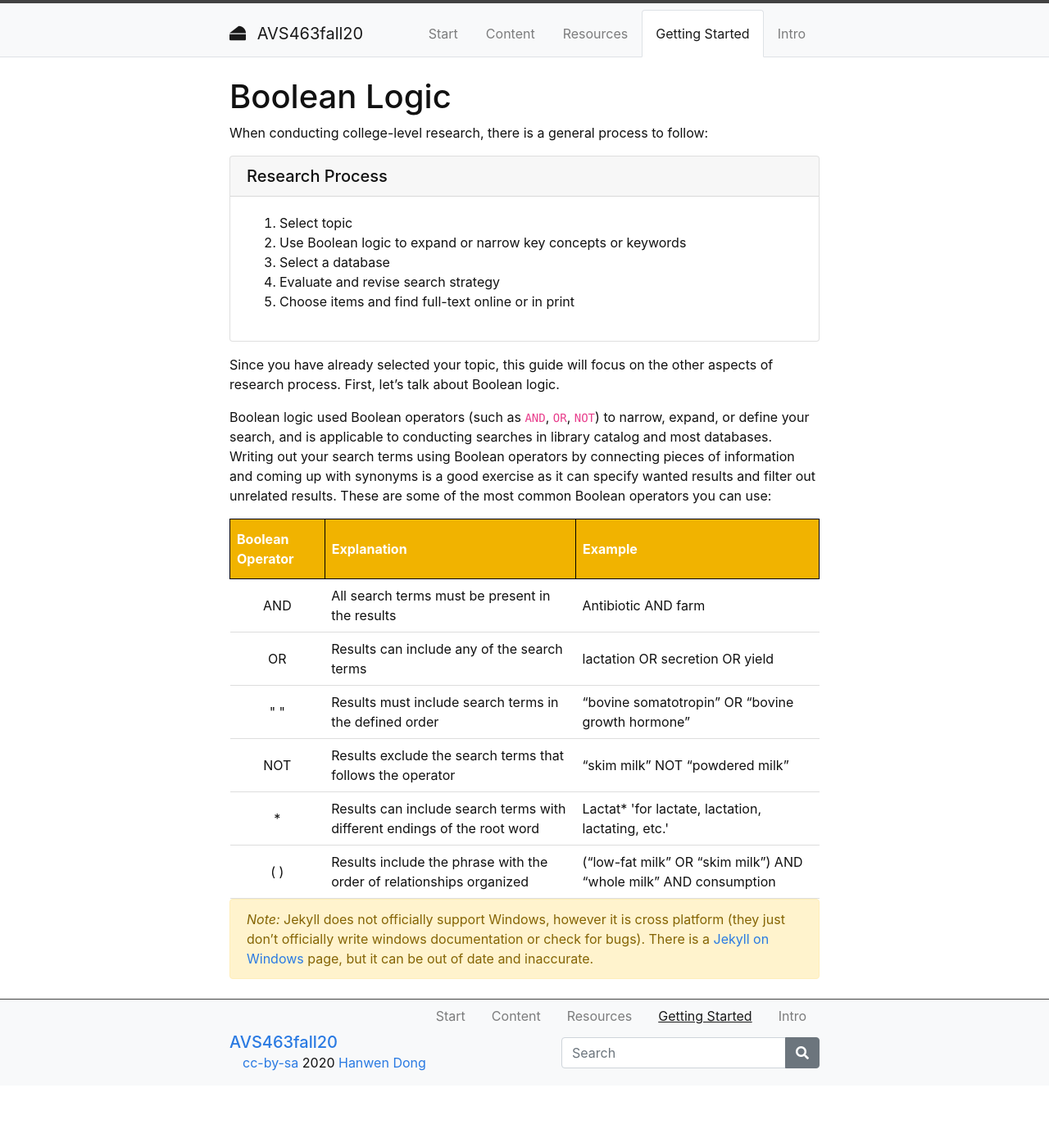
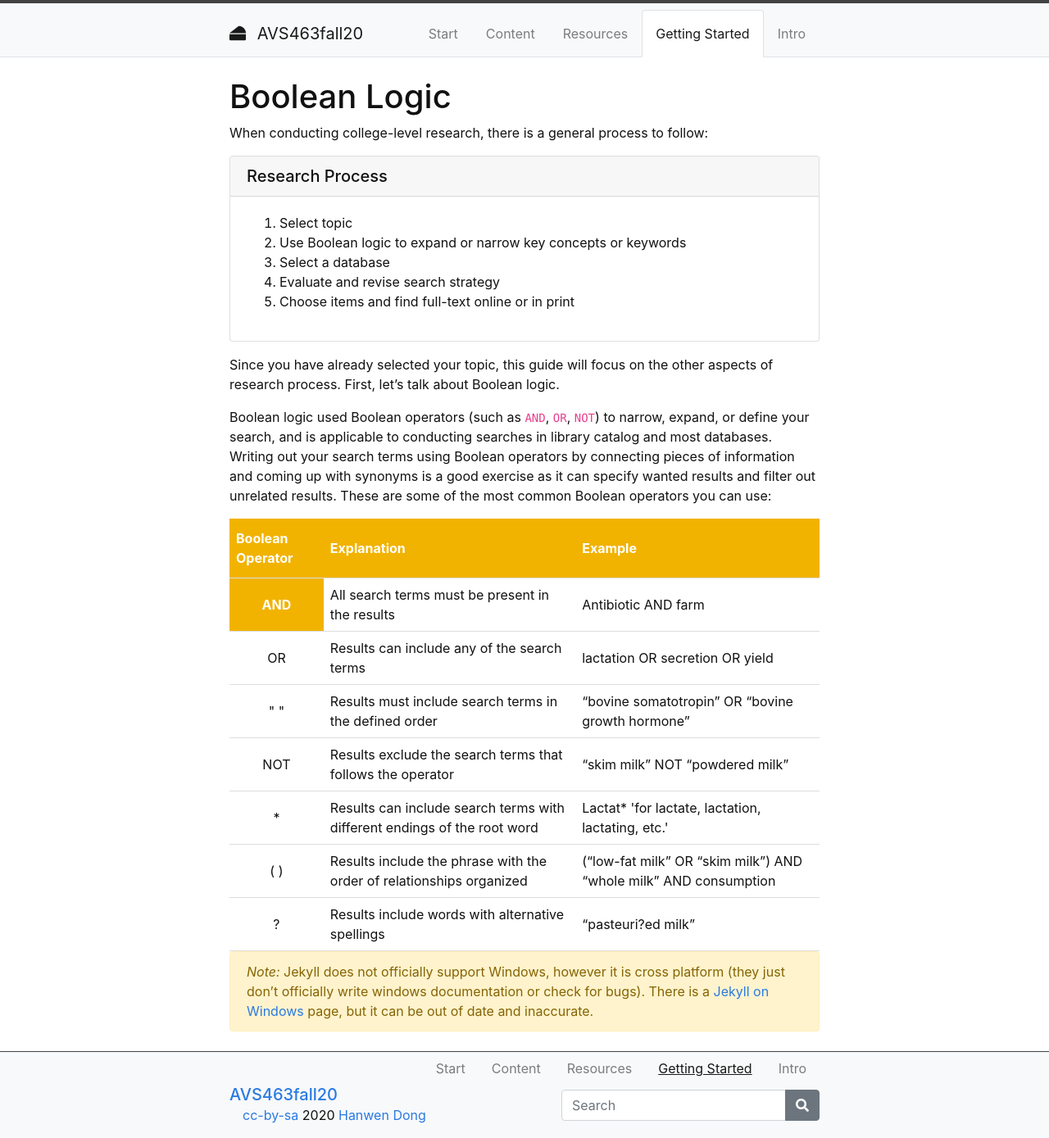
Before and after one commit to hanwendong1/AVS463-f20, a Jekyll site: the page built from content/Getting-Started.md, in a window 1280 px wide. Shown: the whole page at 82% size. Built offline with Jekyll 4.4.1, drawn with Linux system fonts in a browser that asks for light colours; before the commit the page ends 1325 px from its top, so only the background shows below that.

Commit message:
Update Getting-Started.md

```diff
--- a/content/Getting-Started.md
+++ b/content/Getting-Started.md
@@ -32,6 +32,7 @@ Boolean logic used Boolean operators (such as `AND`, `OR`, `NOT`) to narrow, exp
             border-bottom: 1px solid #ddd;
 
          th {
+            style="text-align:Center"
             border: 1px solid black;
             padding-top: 12px;
             padding-bottom: 12px;
@@ -48,7 +49,7 @@ Boolean logic used Boolean operators (such as `AND`, `OR`, `NOT`) to narrow, exp
             <th style="background-color: #f1b300; color: white">Example</th>
          </tr>
          <tr>
-            <td style="text-align:Center">AND</td>
+            <th style="text-align:Center">AND</th>
             <td style="text-align:Left">All search terms must be present in the results</td>
             <td style="text-align:Left">Antibiotic AND farm</td>
          </tr>
@@ -77,6 +78,11 @@ Boolean logic used Boolean operators (such as `AND`, `OR`, `NOT`) to narrow, exp
             <td style="text-align:Left">Results include the phrase with the order of relationships organized</td>
             <td style="text-align:Left">(“low-fat milk” OR “skim milk”) AND “whole milk” AND consumption</td>
          </tr>
+         <tr>
+            <td style="text-align:Center">?</td>
+            <td style="text-align:Left">Results include words with alternative spellings</td>
+            <td style="text-align:Left">“pasteuri?ed milk”</td>
+         </tr>
       </table>
    </body>
 </html>
```
